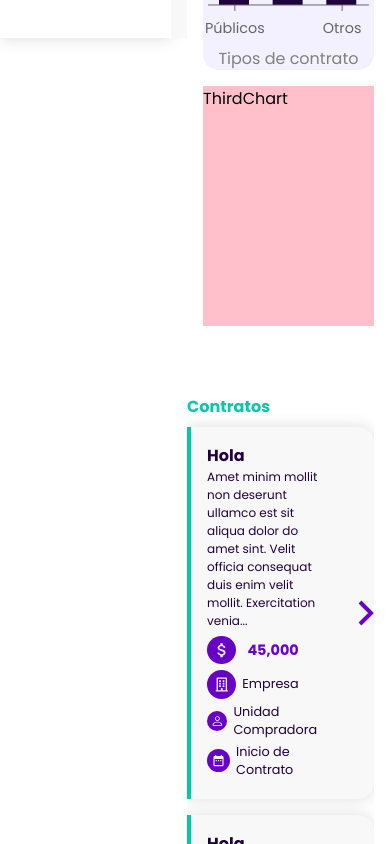
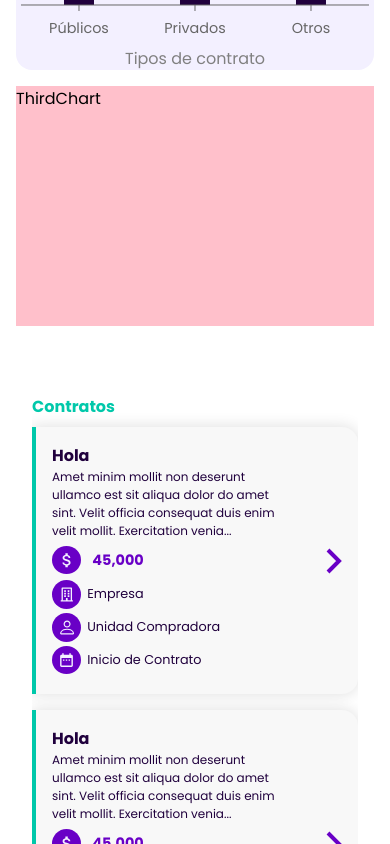
Before and after one commit to SWAT-NEO-Compranet/frontend-analytics, a React (Create React App) app: page /dashboard in a window 390 px wide. Shown: the part 908-1752 px from the top of the page. Built offline with nearby package versions, Linux system fonts and the light colour scheme.

Commit message:
:iphone: [UPDATE] Menu Hidden in responsive
Toogle menu is hidden in screens under 768px

```diff
--- a/src/components/cardsDashboard/styles.js
+++ b/src/components/cardsDashboard/styles.js
@@ -9,6 +9,7 @@ export const CardsWrapper = styled.section`
   @media (max-width: 768px) {
     grid-column: 1 / 4;
     grid-row: 2;
+    margin: 0 2em;
   }
 `
 
--- a/src/containers/Dashboard/styles.js
+++ b/src/containers/Dashboard/styles.js
@@ -11,6 +11,11 @@ export const Menu = styled.aside`
   transition: .6s;
   padding: ${({ showed }) => showed ? '1em' : 0};
   box-shadow: ${({ theme }) => theme.shadow};
+
+
+  @media (max-width: 768px) {
+    display: none;
+  }
 `
 
 export const MenuForm = styled.div`
@@ -22,6 +27,10 @@ export const ToogleBar = styled.div`
   background: ${({ theme: { color } }) => color.gray};
   width: 30px;
   border-top-right-radius: .5em;
+
+  @media (max-width: 768px) {
+    display: none;
+  }
 `
 
 export const ToogleButton = styled.div`
```
